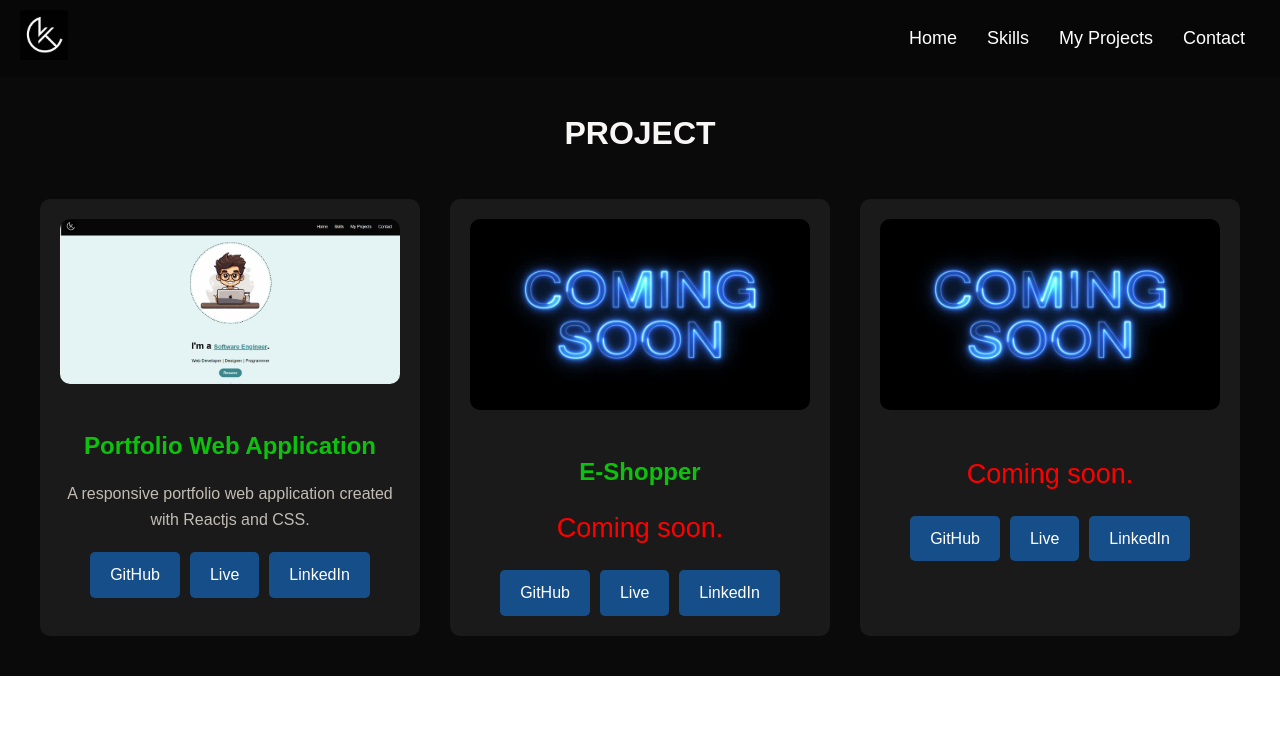
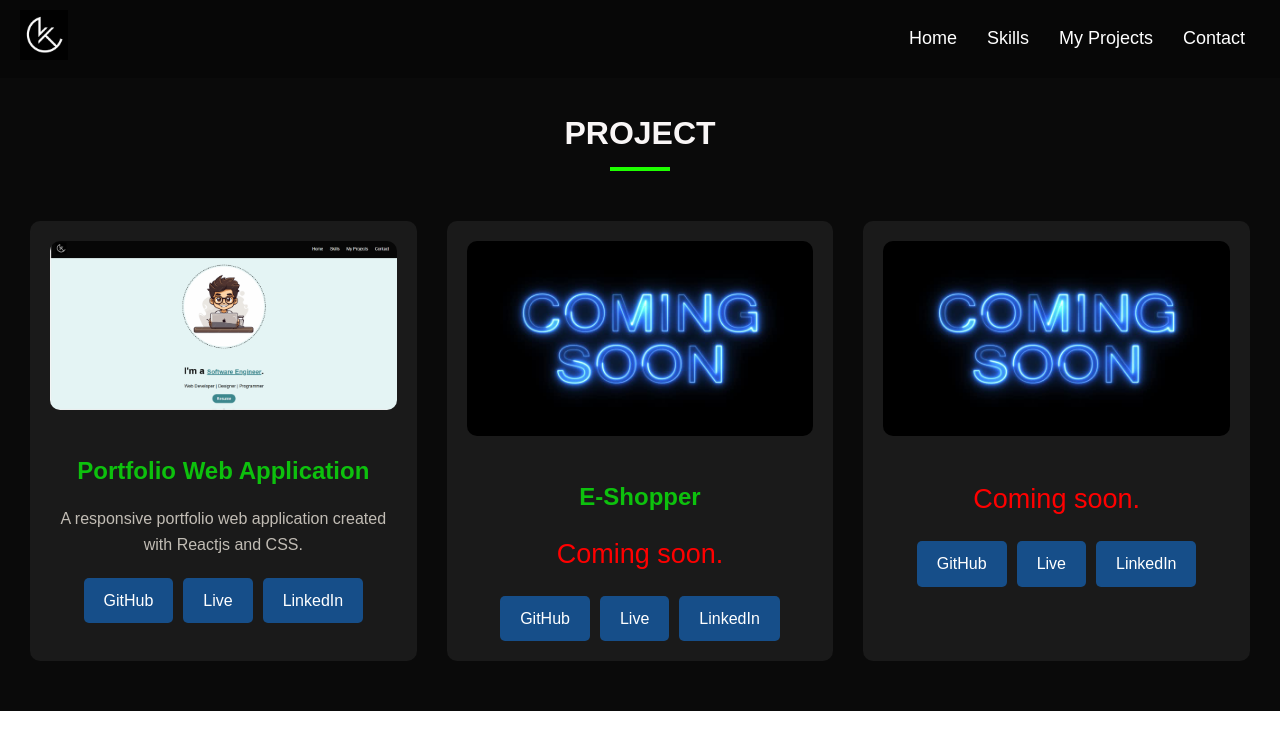
Before and after one commit to KoushikMehta31/Portfolio-web-application, a React (Vite) app: page /myproject in a window 1280 px wide. Shown: the top 750 px of the page. Built offline with nearby package versions, Linux system fonts and the light colour scheme.

Commit message:
Update MyProject.css
edit

```diff
--- a/src/Components/MyProject.css
+++ b/src/Components/MyProject.css
@@ -6,13 +6,18 @@ body {
 
 .app {
   text-align: center;
-  padding: 20px;
+  padding-top: 20px;
   background-color: #0a0a0a;
   color: #f9f6f6;
-
-
 }
-
+.app h1::after {
+  content: "";
+  display: block;
+  width: 60px;
+  height: 4px;
+  background-color: #1eff00;
+  margin: 8px auto;
+}
 .title{
    margin-bottom: 20px;
   font-size: 2rem;
@@ -24,7 +29,10 @@ body {
   display: grid;
   grid-template-columns: repeat(auto-fit, minmax(300px, 1fr));
   gap: 30px;
-  padding: 20px;
+  padding-left: 30px;
+  padding-right: 30px;
+  padding-top: 30px;
+  padding-bottom: 50px;
 }
 
 .project-card {
```
